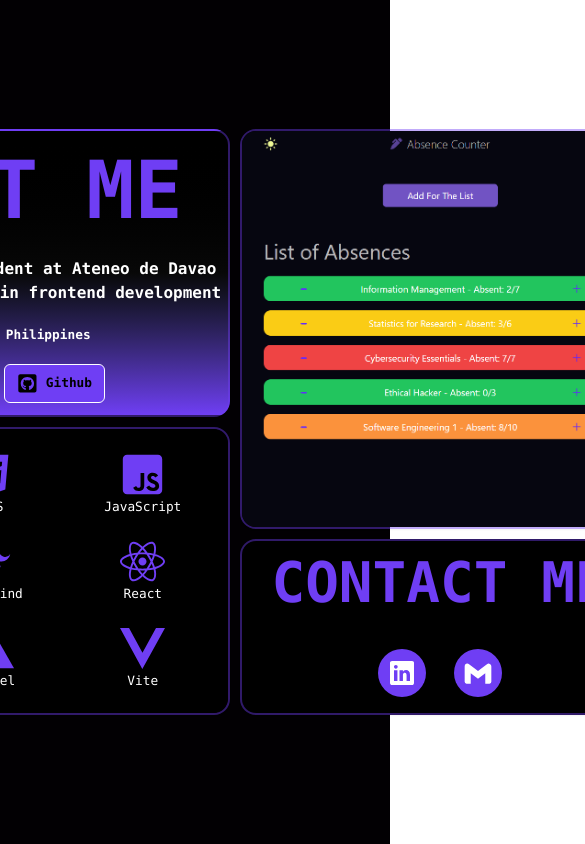
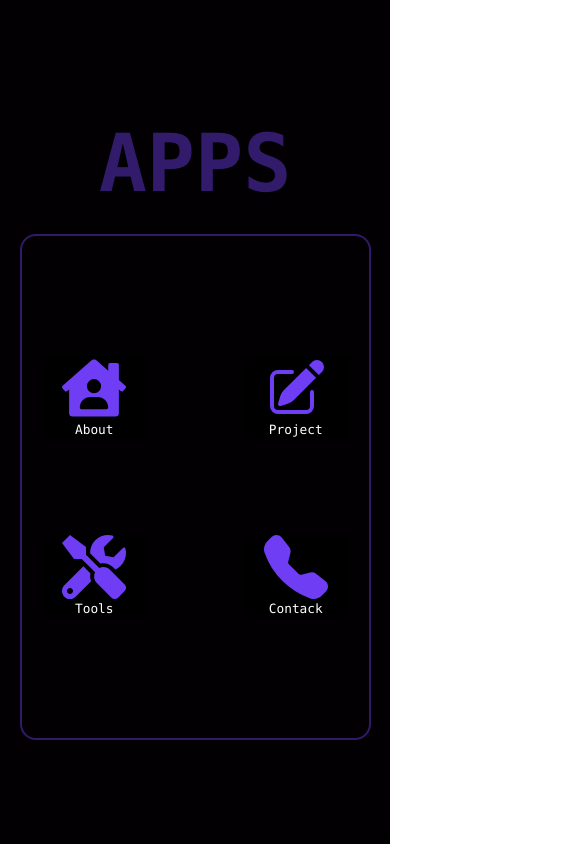
Before and after one commit to Kurev/my-portfolio, a React (Vite) app: page / in a window 390 px wide. Shown: the top 844 px of the page, 585 px wide, since content can reach past the window. Built offline with nearby package versions, Linux system fonts and the light colour scheme.

Commit message:
make a mobile responsive layout with a SIMPLE concept design

```diff
--- a/src/Components/Home.tsx
+++ b/src/Components/Home.tsx
@@ -7,6 +7,7 @@ import AboutOpen from "./About/AboutModal";
 import { motion } from "motion/react";
 import ProjectModal from "./MyProject/ProjectModal";
 import GmailForms from "./Contact/GmailForms";
+import Apps from "./TabletToMobile/Apps";
 
 type Container = {
   isOpen: boolean;
@@ -102,8 +103,22 @@ const Home = () => {
     };
   }, [containerAbout.githubLink.isOpen, containerAbout.resumeLink.isOpen]); // added dependencies to keep it updated
 
+  const [windowWidth, setWindowWidth] = useState(window.innerWidth);
+  useEffect(() => {
+    const handleSizeChange = () => {
+      setWindowWidth(window.innerWidth);
+    }
+
+    window.addEventListener("resize", handleSizeChange);
+    return () => {
+      window.removeEventListener("resize", handleSizeChange);
+    }
+  }, [])
+
   return (
-    <div className="w-full h-screen flex items-center justify-center bg-[#020003] gap-2.5">
+
+    windowWidth > 1068 ? (
+      <div className="w-full h-screen flex items-center justify-center bg-[#020003] gap-2.5">
       <div className="flex flex-col gap-2.5">
         <div onClick={() => handleOpenModal("about")}>
           <About
@@ -166,7 +181,19 @@ const Home = () => {
           </motion.div>
         </div>
       )}
+
+
     </div>
+    ) : (
+      <div className="w-full h-screen flex items-center flex-col justify-center bg-[#020003] gap-2.5 px-[5%] md:px-[10%]">
+        <h1 className="text-[5rem] text-[#6f3ef46e] font-mono font-bold uppercase">Apps</h1>
+        <div className="w-full h-[60vh] flex items-center justify-center border-2 border-[#6f3ef46e] rounded-2xl">
+          <Apps />
+        </div>
+      </div>
+
+    )
+
   );
 };
 
--- /dev/null
+++ b/src/Components/TabletToMobile/Apps.tsx
@@ -0,0 +1,118 @@
+import { FaHouseUser } from "react-icons/fa";
+import { HiPencilSquare } from "react-icons/hi2";
+import { FaTools } from "react-icons/fa";
+import { BsFillTelephoneFill } from "react-icons/bs";
+import { useState } from "react";
+import { a } from "motion/react-client";
+
+type AppsType = {
+  title: string;
+  icon: React.ReactNode;
+  appsOpen: keyof AppsState;
+};
+
+type Apps = {
+  openApps: boolean;
+};
+
+type AppsState = {
+  about: Apps;
+  project: Apps;
+  TeckStack: Apps;
+  gmailForm: Apps;
+};
+
+type AppRenderProps = {
+    openApp: AppsState;
+  };
+
+  export const AppRender = ({ openApp }: AppRenderProps) => {
+    return (
+      <>
+        {openApp.about.openApps && (
+          <div className="text-white text-2xl font-bold">
+            About Component Opened!
+          </div>
+        )}
+        {openApp.project.openApps && (
+          <div className="text-white text-2xl font-bold">
+            Project Component Opened!
+          </div>
+        )}
+        {/* Add others if needed */}
+      </>
+    );
+  };
+
+const Apps = () => {
+  const NEW_OPEN_APP: Apps = {
+    openApps: false,
+  };
+
+  const [openApp, setOpenApp] = useState<AppsState>({
+    about: NEW_OPEN_APP,
+    project: NEW_OPEN_APP,
+    TeckStack: NEW_OPEN_APP,
+    gmailForm: NEW_OPEN_APP,
+  });
+
+  const apps: AppsType[] = [
+    { title: "About", icon: <FaHouseUser />, appsOpen: "about" },
+    { title: "Project", icon: <HiPencilSquare />, appsOpen: "project" },
+    { title: "Tools", icon: <FaTools />, appsOpen: "TeckStack" },
+    { title: "Contack", icon: <BsFillTelephoneFill />, appsOpen: "gmailForm" },
+  ];
+
+  const handleOpenApps = (appsName: keyof AppsState) => {
+    const isAnyOpen = Object.values(openApp).some(appIsExist => appIsExist.openApps);
+
+    if (!isAnyOpen) {
+        setOpenApp((prev) => ({
+            ...prev,
+            [appsName]: {
+                ...prev[appsName],
+                openApps: true,
+            },
+        }))
+    }
+  }
+
+  const handleCloseApps = (appName: keyof AppsState) => {
+    setOpenApp((prev) => ({
+        ...prev,
+        [appName]: {
+            ...prev[appName],
+            openApps: false,
+        }
+    }))
+  }
+
+
+
+  return (
+    <div>
+      <div className="w-[100%] h-[100%] grid grid-cols-2 gap-[6rem] px-5">
+        {apps.map((app, index) => (
+          <div
+            key={index}
+            className="w-full flex items-center justify-center cursor-pointer rounded-lg "
+          >
+            <div
+            onClick={() => handleOpenApps(app.appsOpen)}
+            className="text-[#6f3ef4] hover:text-[#ffffff] duration-500 flex flex-col items-center w-[30rem] bg-[#000000]">
+              <h1 className="text-[4rem] min-[606px]:text-[6rem]">
+                {app.icon}
+              </h1>
+              <div className="text-[0.8rem] text-[#ffffff] font-mono font-light ">
+                {app.title}
+              </div>
+            </div>
+          </div>
+        ))}
+      </div>
+      <AppRender openApp={openApp}/>
+    </div>
+  );
+};
+
+export default Apps;
```
